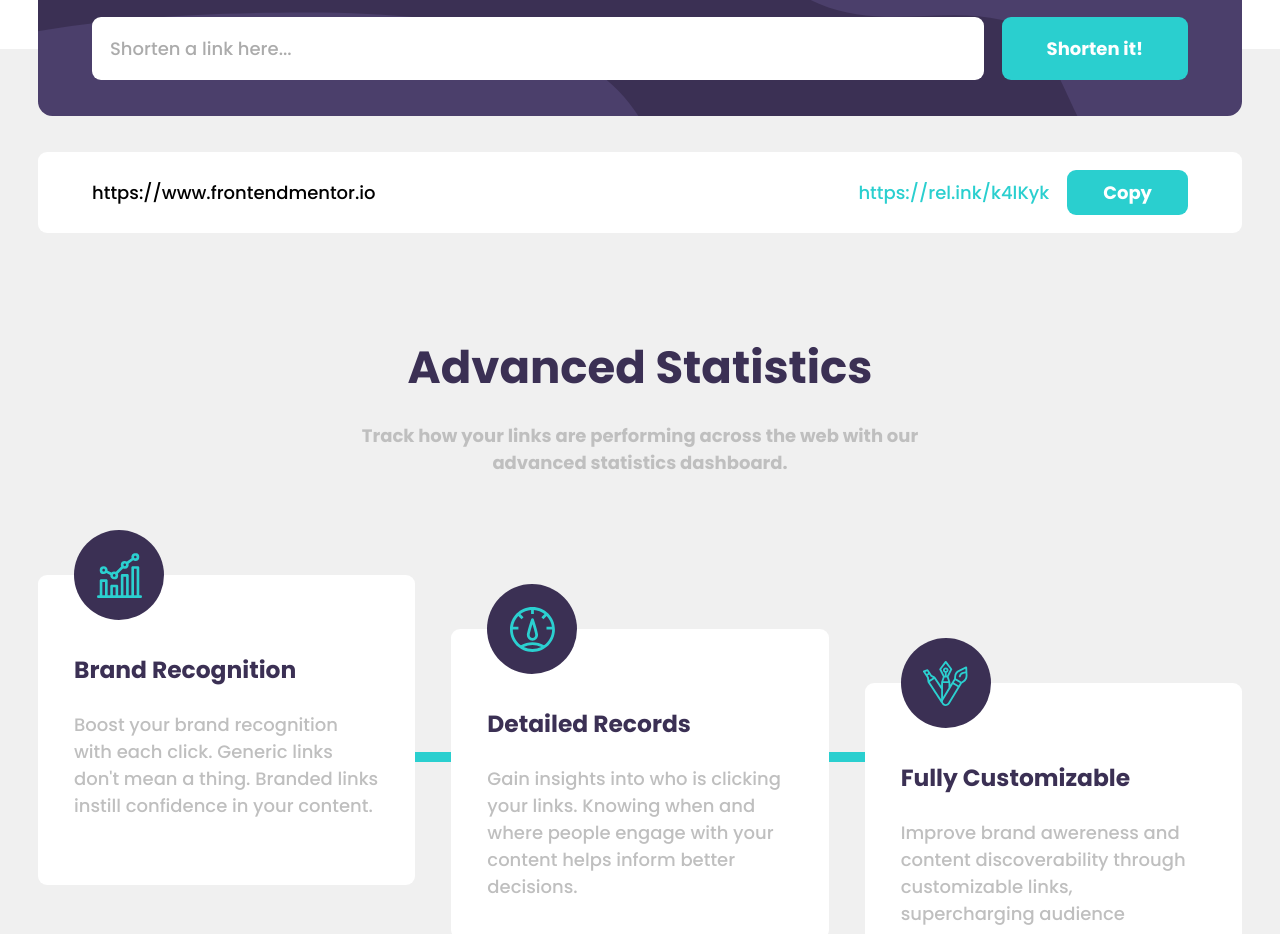
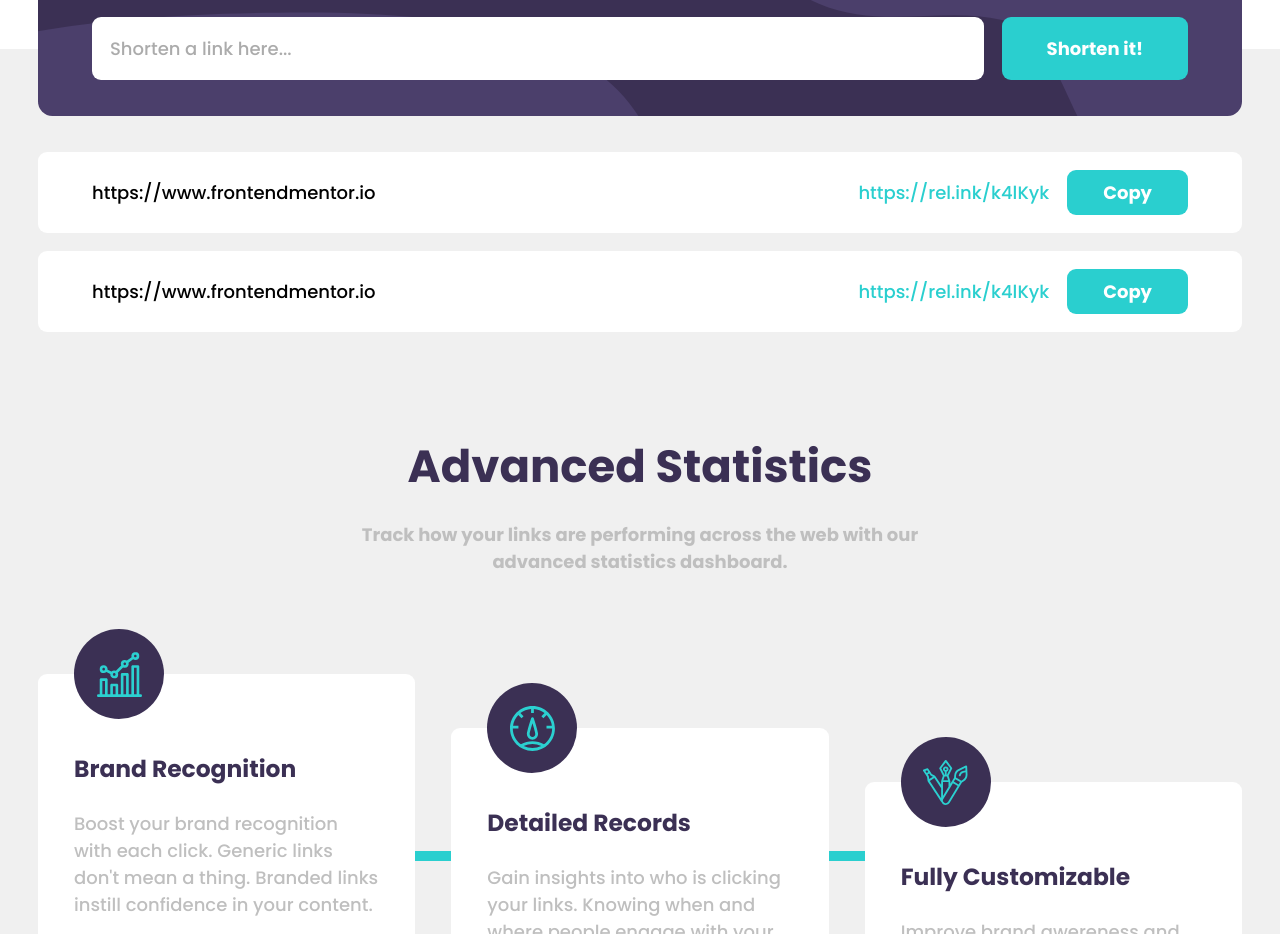
Before and after one commit to pklepa/url-shortening, a React (Create React App) app: page / in a window 1280 px wide. Shown: the part 780-1714 px from the top of the page. Built offline with nearby package versions, Linux system fonts and the light colour scheme.

Commit message:
Enhance spacing between search results and add the correct favicon

```diff
--- a/src/components/SearchResult.js
+++ b/src/components/SearchResult.js
@@ -37,6 +37,7 @@ const Container = styled.div`
   flex-direction: column;
   padding: 1rem;
   width: 100%;
+  margin-top: 1rem;
 
   background-color: ${(props) => props.theme.colors.white};
   border-radius: 0.5rem;
--- a/src/components/SearchSection.js
+++ b/src/components/SearchSection.js
@@ -49,6 +49,7 @@ function SearchSection() {
       </Form>
 
       <ResultsContainer>
+        <SearchResult />
         <SearchResult />
       </ResultsContainer>
     </Container>
@@ -145,7 +146,7 @@ const ResultsContainer = styled.div`
   flex-direction: column;
 
   width: 100%;
-  margin-top: 2rem;
+  margin-top: 1rem;
 `;
 
 export default SearchSection;
```
Also changed, not shown: 2 other files (tests, documents, lock files or other folders).
